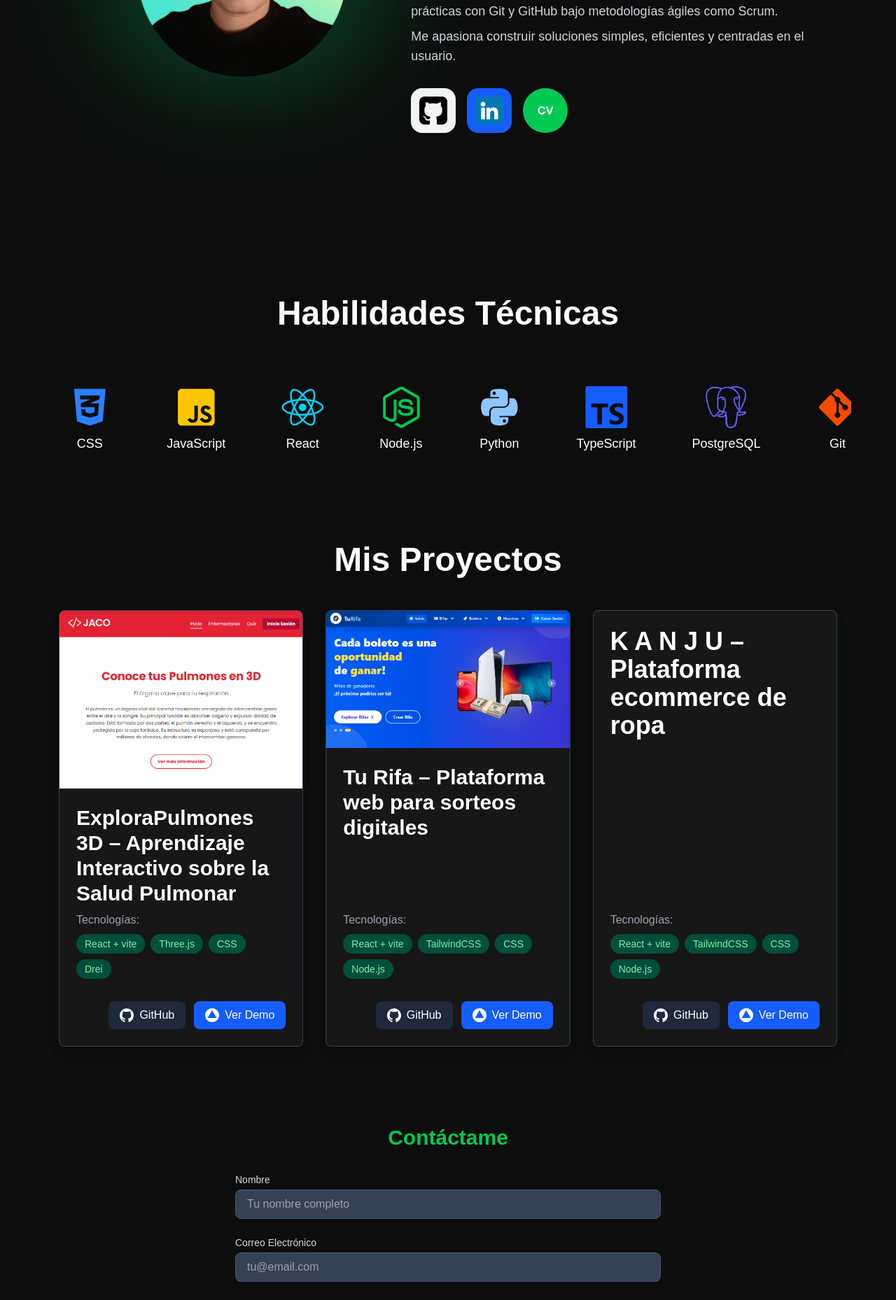
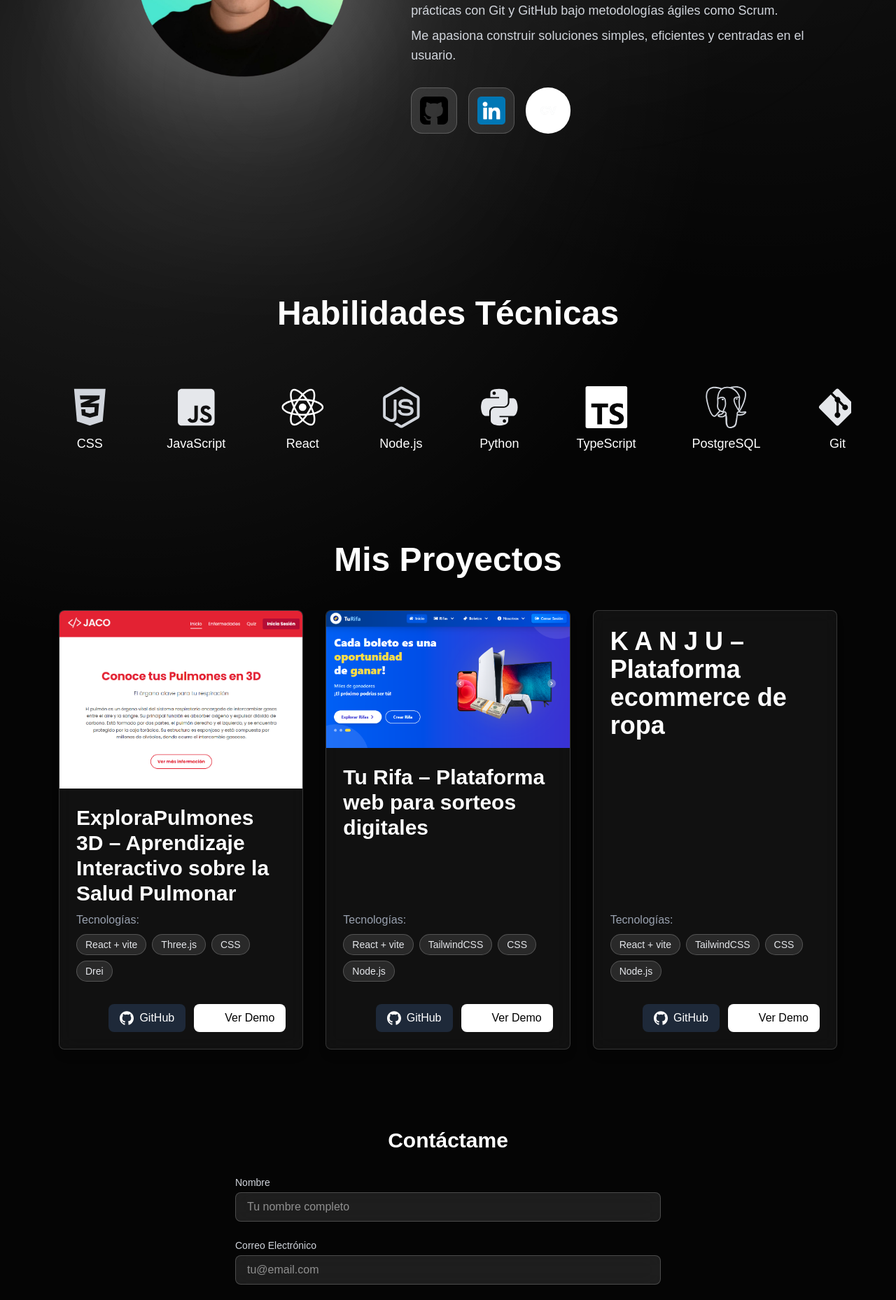
Before and after one commit to DavidGarzonDev/portafolio, a React (Vite) app: page / in a window 1280 px wide. Shown: the part 440-2298 px from the top of the page at 70% size. Built offline with nearby package versions, Linux system fonts and the light colour scheme; no server answers.

Commit message:
Refina estilo oscuro con acentos blancos y blur

```diff
--- a/src/components/Projectcard.jsx
+++ b/src/components/Projectcard.jsx
@@ -9,7 +9,7 @@ const ProjectCard = ({
 
 }) => {
     return (
-        <div className="bg-neutral-900 text-white shadow-lg rounded-lg overflow-hidden flex flex-col h-full border border-gray-700 hover:border-green-400 transition-all hover:scale-105">
+        <div className="bg-white/5 backdrop-blur-md text-white shadow-lg rounded-lg overflow-hidden flex flex-col h-full border border-white/15 hover:border-white/50 transition-all hover:scale-105">
 
             {image ? (
                 <div className="w-full aspect-video bg-gray-800">
@@ -39,7 +39,7 @@ const ProjectCard = ({
                             {technologies.map((tech, index) => (
                                 <span
                                     key={index}
-                                    className="px-3 py-1 bg-emerald-900 rounded-full text-sm text-green-300 hover:scale-110 transition-all cursor-pointer"
+                                    className="px-3 py-1 bg-white/10 border border-white/20 rounded-full text-sm text-gray-200 hover:scale-110 transition-all cursor-pointer"
                                 >
                                     {tech}
                                 </span>
@@ -74,7 +74,7 @@ const ProjectCard = ({
                             href={vercelLink}
                             target="_blank"
                             rel="noopener noreferrer"
-                            className="flex items-center gap-2 px-4 py-2 bg-blue-600 rounded-lg hover:bg-blue-500 transition-all hover:scale-105"
+                            className="flex items-center gap-2 px-4 py-2 bg-white text-black rounded-lg hover:bg-gray-200 transition-all hover:scale-105"
                         >
                             <svg
                                 xmlns="http://www.w3.org/2000/svg"
--- a/src/components/TechSlider.jsx
+++ b/src/components/TechSlider.jsx
@@ -3,15 +3,15 @@ import { FaHtml5, FaCss3Alt, FaJsSquare, FaReact, FaNodeJs, FaPython, FaGitAlt }
 import { SiTypescript, SiPostgresql } from "react-icons/si";
 
 const techIcons = [
-    { icon: <FaHtml5 className="text-orange-500" />, name: "HTML" },
-    { icon: <FaCss3Alt className="text-blue-500" />, name: "CSS" },
-    { icon: <FaJsSquare className="text-yellow-400" />, name: "JavaScript" },
-    { icon: <FaReact className="text-cyan-400" />, name: "React" },
-    { icon: <FaNodeJs className="text-green-500" />, name: "Node.js" },
-    { icon: <FaPython className="text-blue-300" />, name: "Python" },
-    { icon: <SiTypescript className="text-blue-600" />, name: "TypeScript" },
-    { icon: <SiPostgresql className="text-indigo-500" />, name: "PostgreSQL" },
-    { icon: <FaGitAlt className="text-orange-600" />, name: "Git" },
+    { icon: <FaHtml5 className="text-white" />, name: "HTML" },
+    { icon: <FaCss3Alt className="text-gray-300" />, name: "CSS" },
+    { icon: <FaJsSquare className="text-gray-200" />, name: "JavaScript" },
+    { icon: <FaReact className="text-white" />, name: "React" },
+    { icon: <FaNodeJs className="text-gray-300" />, name: "Node.js" },
+    { icon: <FaPython className="text-gray-200" />, name: "Python" },
+    { icon: <SiTypescript className="text-white" />, name: "TypeScript" },
+    { icon: <SiPostgresql className="text-gray-300" />, name: "PostgreSQL" },
+    { icon: <FaGitAlt className="text-gray-200" />, name: "Git" },
 ];
 
 export const TechSlider = () => {
--- a/src/pages/About.jsx
+++ b/src/pages/About.jsx
@@ -12,7 +12,7 @@ const About = () => {
                 {/* Foto */}
                 <div className="relative w-60 md:w-200 flex items-center justify-center ">
                     {/* Fondo difuminado */}
-                    <div className="absolute inset-0 bg-green-400 rounded-full blur-3xl opacity-20 z-0" />
+                    <div className="absolute inset-0 bg-white rounded-full blur-3xl opacity-20 z-0" />
 
                     {/* Imagen encima */}
                     <img
@@ -26,7 +26,7 @@ const About = () => {
                 {/* Texto */}
                 <div className="text-center md:text-left">
                     <h2 className="text-2xl md:text-3xl font-bold">
-                        <span className="text-green-400">¡Hola!, soy David Garzón</span>
+                        <span className="text-white">¡Hola!, soy David Garzón</span>
                     </h2>
                     <h1 className="text-4xl md:text-6xl font-bold mt-2">
                         Desarrollador Fullstack Junior
@@ -48,7 +48,7 @@ const About = () => {
                             href="https://github.com/DavidGarzonDev"
                             target="_blank"
                             rel="noopener noreferrer"
-                            className="p-3 bg-gray-100 rounded-2xl hover:bg-gray-300 transition-all transform hover:scale-110"
+                            className="p-3 bg-white/10 border border-white/20 rounded-2xl hover:bg-white/20 transition-all transform hover:scale-110 backdrop-blur-md"
                         >
                             <img
                                 src={GithubIcon}
@@ -60,7 +60,7 @@ const About = () => {
                             href="https://www.linkedin.com/in/davidgarzondev/"
                             target="_blank"
                             rel="noopener noreferrer"
-                            className="p-3 bg-blue-600 rounded-2xl hover:bg-blue-500 transition-all transform hover:scale-110"
+                            className="p-3 bg-white/10 border border-white/20 rounded-2xl hover:bg-white/20 transition-all transform hover:scale-110 backdrop-blur-md"
                         >
                             <img
                                 src={LinkedinIcon}
@@ -72,7 +72,7 @@ const About = () => {
                             href="/Cv/cv-h.pdf"
                             target="_blank"
                             rel="noopener noreferrer"
-                            className="p-3 bg-green-500 hover:bg-green-600 transition-all transform hover:scale-110 flex items-center justify-center rounded-full"
+                            className="p-3 bg-white text-black hover:bg-gray-200 transition-all transform hover:scale-110 flex items-center justify-center rounded-full"
                         >
                             <img src= "/Cv/cv.png" alt="Descargar CV" className="w-8 h-8 md:w-10 md:h-10" />
 
--- a/src/pages/Contact.jsx
+++ b/src/pages/Contact.jsx
@@ -76,10 +76,10 @@ const Contact = () => {
 
     return (
         <section id="contact" className="max-w-2xl mx-auto py-12 px-4 sm:px-6 lg:px-8">
-            <h2 className="text-3xl font-bold text-center text-green-500 mb-8">Contáctame</h2>
+            <h2 className="text-3xl font-bold text-center text-white mb-8">Contáctame</h2>
 
             {sent && (
-                <div className="mb-6 p-4 bg-green-100 border border-green-400 text-green-700 rounded">
+                <div className="mb-6 p-4 bg-white/10 border border-white/30 text-white rounded backdrop-blur-md">
                     ¡Mensaje enviado con éxito! Me pondré en contacto contigo pronto.
                 </div>
             )}
@@ -101,7 +101,7 @@ const Contact = () => {
                         name="name"
                         value={formData.name}
                         onChange={handleChange}
-                        className={`w-full px-4 py-2 rounded-lg border ${errors.name ? 'border-red-500' : 'border-gray-600'} bg-gray-700 text-white focus:ring-2 focus:ring-green-500 focus:border-transparent`}
+                        className={`w-full px-4 py-2 rounded-lg border ${errors.name ? 'border-red-500' : 'border-white/20'} bg-white/10 text-white focus:ring-2 focus:ring-white focus:border-transparent backdrop-blur-md`}
                         placeholder="Tu nombre completo"
                     />
                     {errors.name && <p className="mt-1 text-sm text-red-400">{errors.name}</p>}
@@ -117,7 +117,7 @@ const Contact = () => {
                         name="email"
                         value={formData.email}
                         onChange={handleChange}
-                        className={`w-full px-4 py-2 rounded-lg border ${errors.email ? 'border-red-500' : 'border-gray-600'} bg-gray-700 text-white focus:ring-2 focus:ring-green-500 focus:border-transparent`}
+                        className={`w-full px-4 py-2 rounded-lg border ${errors.email ? 'border-red-500' : 'border-white/20'} bg-white/10 text-white focus:ring-2 focus:ring-white focus:border-transparent backdrop-blur-md`}
                         placeholder="tu@email.com"
                     />
                     {errors.email && <p className="mt-1 text-sm text-red-400">{errors.email}</p>}
@@ -133,7 +133,7 @@ const Contact = () => {
                         rows="5"
                         value={formData.message}
                         onChange={handleChange}
-                        className={`w-full px-4 py-2 rounded-lg border ${errors.message ? 'border-red-500' : 'border-gray-600'} bg-gray-700 text-white focus:ring-2 focus:ring-green-500 focus:border-transparent`}
+                        className={`w-full px-4 py-2 rounded-lg border ${errors.message ? 'border-red-500' : 'border-white/20'} bg-white/10 text-white focus:ring-2 focus:ring-white focus:border-transparent backdrop-blur-md`}
                         placeholder="Escribe tu mensaje aquí (mínimo 10 caracteres)..."
                     ></textarea>
                     {errors.message && <p className="mt-1 text-sm text-red-400">{errors.message}</p>}
@@ -143,7 +143,7 @@ const Contact = () => {
                     <button
                         type="submit"
                         disabled={isSubmitting}
-                        className={`w-full py-3 px-4 bg-green-600 hover:bg-green-700 text-white font-medium rounded-lg transition duration-200 ${isSubmitting ? 'opacity-70 cursor-not-allowed' : ''}`}
+                        className={`w-full py-3 px-4 bg-white hover:bg-gray-200 text-black font-medium rounded-lg transition duration-200 ${isSubmitting ? 'opacity-70 cursor-not-allowed' : ''}`}
                     >
                         {isSubmitting ? (
                             <span className="flex items-center justify-center">
--- a/src/pages/Header.jsx
+++ b/src/pages/Header.jsx
@@ -2,7 +2,7 @@ import React from 'react';
 
 const Header = () => {
     return (
-        <header className="fixed top-0 left-0 w-full bg-transparent backdrop-blur-md z-50 py-0 shadow-sm ">
+        <header className="fixed top-0 left-0 w-full bg-black/20 backdrop-blur-xl z-50 py-0 border-b border-white/10">
             <nav className="w-full">
                 <ul className="flex justify-center space-x-0 md:space-x-15 w-full p-2">
                     {[
@@ -14,7 +14,7 @@ const Header = () => {
                             <a
                                 href={`#${item.id}`}
                                 className="relative text-gray-300 hover:text-white text-xl font-semibold transition-colors duration-300
-                    after:content-[''] after:absolute after:left-0 after:-bottom-1 after:w-0 after:h-1 after:bg-green-400
+                    after:content-[''] after:absolute after:left-0 after:-bottom-1 after:w-0 after:h-1 after:bg-white
                     after:transition-all after:duration-500 hover:after:w-full"
                             >
                                 {item.text}
--- a/src/pages/Projects.jsx
+++ b/src/pages/Projects.jsx
@@ -5,7 +5,7 @@ import TuRifa from "../assets/rifa.png";
 
 const Projects = () => {
     return (
-        <main className="min-h-screen bg-gradient-to-b  flex flex-col items-center py-16">
+        <main className="min-h-screen flex flex-col items-center py-16">
             {/* Título */}
             <h2 className="text-4xl md:text-5xl font-bold mb-12 text-center">
                 Mis Proyectos
--- a/src/styles/index.css
+++ b/src/styles/index.css
@@ -18,8 +18,22 @@ html {
 }
 
 body {
-  background: #0D0D0D;
+  background: radial-gradient(circle at 15% 20%, rgba(255, 255, 255, 0.12), transparent 35%),
+    radial-gradient(circle at 85% 0%, rgba(255, 255, 255, 0.08), transparent 30%),
+    #050505;
   color: white;
+  min-height: 100vh;
+}
+
+body::before {
+  content: "";
+  position: fixed;
+  inset: 0;
+  background: radial-gradient(circle at 30% 70%, rgba(255, 255, 255, 0.1), transparent 40%),
+    radial-gradient(circle at 70% 30%, rgba(255, 255, 255, 0.06), transparent 35%);
+  filter: blur(80px);
+  pointer-events: none;
+  z-index: -1;
 }
 
 nav ul {
@@ -60,8 +74,8 @@ nav ul li a:hover {
 
 }
 ::selection {
-  background-color: #22c55e; /* Tailwind: green-500 */
-  color: white; /* color del texto seleccionado */
+  background-color: #f5f5f5;
+  color: #050505;
 }
 
 @keyframes slide {
```
